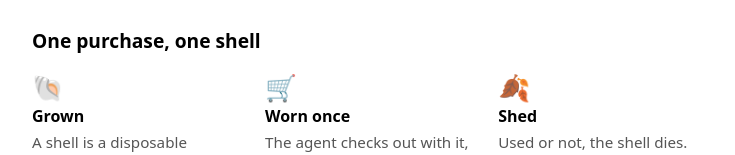
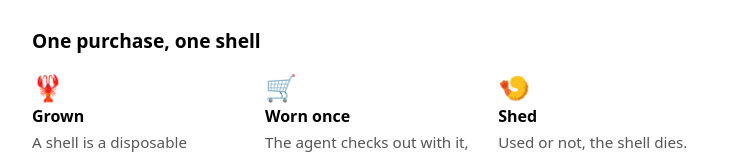
Before and after one commit to meyerdav24/molt, a Next.js app in the folder apps/web/: page / in a window 1280 px wide. Shown: the part 210-365 px from the top of the page, without its empty margins (268-1003 px from the left). Built offline with nearby package versions, Linux system fonts and the light colour scheme.

Commit message:
Landing: crustacean icons for the molt cycle
Lobster grows the shell, shrimp has shed it. Closer to the metaphor than
a seashell and leaves.

Co-Authored-By: Claude Fable 5 <noreply@anthropic.com>

```diff
--- a/apps/web/app/page.tsx
+++ b/apps/web/app/page.tsx
@@ -41,7 +41,7 @@ export default function Home() {
         <h2 style={{ fontSize: '1.2rem' }}>One purchase, one shell</h2>
         <div style={{ display: 'flex', gap: '1.2rem', flexWrap: 'wrap' }}>
           <CycleStep
-            n="🐚"
+            n="🦞"
             title="Grown"
             text="A shell is a disposable payment credential sized to one cart: one store, one amount, minutes of lifetime. It only exists because your signed limits allow it."
           />
@@ -51,7 +51,7 @@ export default function Home() {
             text="The agent checks out with it, after the checkout total matched the mandate to the cent. One authorization is all a shell can carry."
           />
           <CycleStep
-            n="🍂"
+            n="🍤"
             title="Shed"
             text="Used or not, the shell dies. The agent molts after every purchase. What remains is a dual-signed receipt you can verify offline."
           />
```
